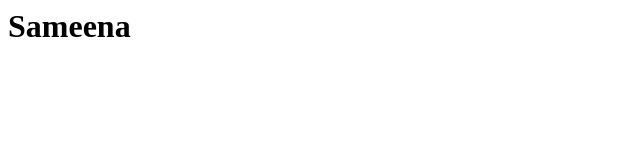
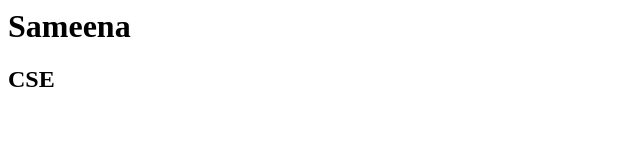
Before and after one commit to gitsam2005/Sample-1, a plain HTML site: page index.html in a window 1280 px wide. Shown: the full height of the page, 0-640 px from the left. Drawn offline with Linux system fonts and the light colour scheme.

Commit message:
feat:added some front end code

```diff
--- a/index.html
+++ b/index.html
@@ -1,8 +1,9 @@
 <html>
     <head>
-        <title>Doc</title>
+        <title>Docsss</title>
     </head>
     <body>
         <h1>Sameena</h1>
+        <h2>CSE</h2>
     </body>
 </html>
```
